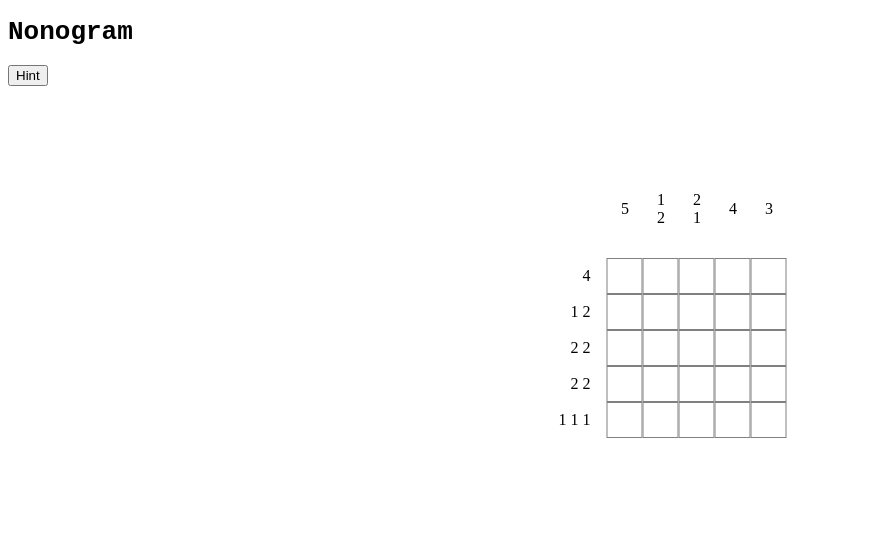
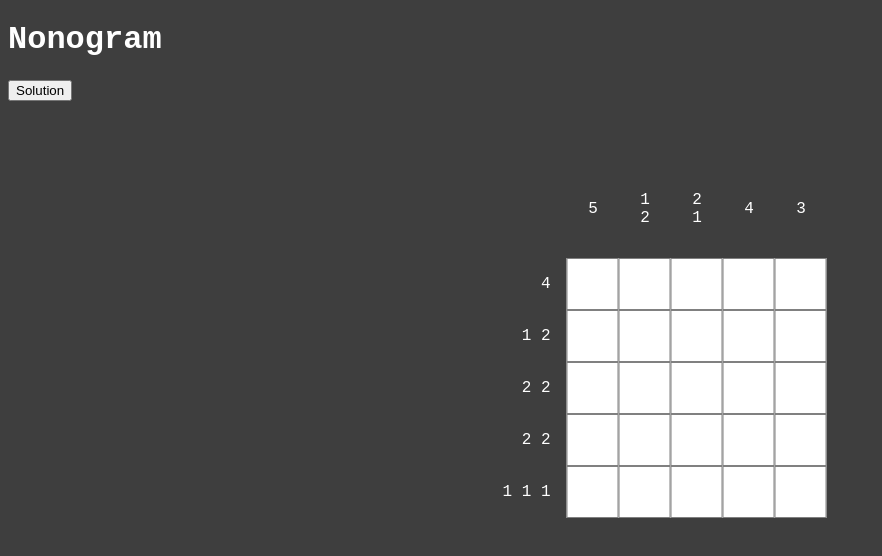
Before and after one commit to andrewinci/nonogram, a website built with webpack: page index.html in a window 1280 px wide. Shown: the whole page, without its empty margins (0-882 px from the left). Built offline with nearby package versions, Linux system fonts and the light colour scheme.

Commit message:
dark theme

```diff
--- a/index.html
+++ b/index.html
@@ -9,7 +9,7 @@
 <body>
     <h1>Nonogram</h1>
     <div class="menu">
-        <button id="hint-button">Hint</button>
+        <button id="hint-button">Solution</button>
     </div>
     <table id="nonogram" class="nonogram-table">
         <tbody></tbody>
--- a/src/main.css
+++ b/src/main.css
@@ -1,6 +1,10 @@
-h1 {
+body {
     font-family: monospace;
+    font-size: large;
+    color: white;
+    background-color: #3e3e3e;
 }
+
 
 .menu {
     height: 2em;
@@ -21,8 +25,8 @@ tr, td {
     border: 1px solid;
     border-color: gray;
     border-spacing: 0;
-    height: 2em;
-    width: 2em;
+    height: 3em;
+    width: 3em;
 }
 
 .num-cell {
```
